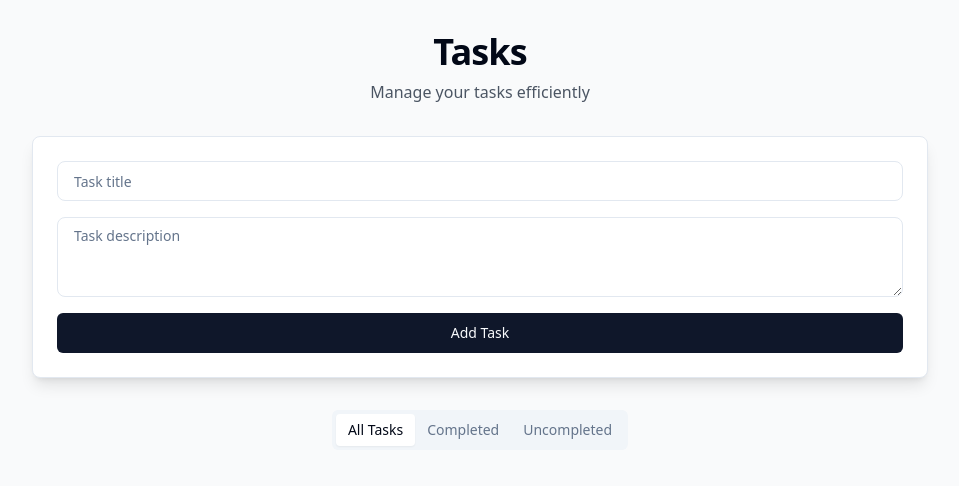
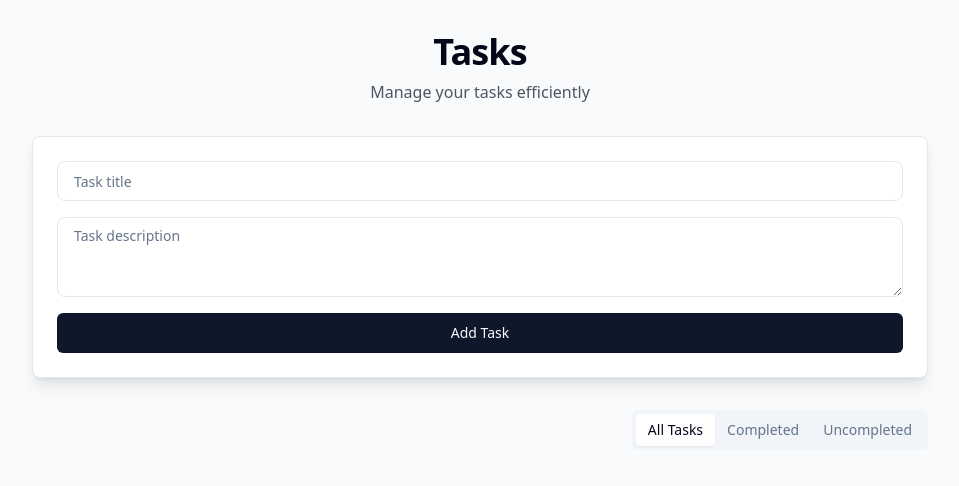
Before and after one commit to ruzellll/checkit-off-list, a React (Vite) app: page / in a window 1280 px wide. Shown: the top 486 px of the page, without its empty margins (160-1119 px from the left). Built offline with nearby package versions, Linux system fonts and the light colour scheme.

Commit message:
Remove Animation and Adjust Filter Position
Removed the animation effect when toggling the task filter and repositioned the filter to the right side of the UI for improved usability.
[skip gpt_engineer]

```diff
--- a/src/pages/Index.tsx
+++ b/src/pages/Index.tsx
@@ -60,9 +60,9 @@ const Index = () => {
         <div className="p-6 mb-8 bg-white border rounded-lg shadow-lg">
           <TaskForm onSubmit={handleAddTask} />
         </div>
-        <div className="flex justify-center mb-6">
+        <div className="flex justify-end mb-6">
           <Tabs defaultValue="all" onValueChange={(value) => setFilter(value as typeof filter)}>
-            <TabsList>
+            <TabsList className="[&>*]:data-[state=active]:shadow-none [&>*]:data-[state=active]:transition-none">
               <TabsTrigger value="all">All Tasks</TabsTrigger>
               <TabsTrigger value="completed">Completed</TabsTrigger>
               <TabsTrigger value="uncompleted">Uncompleted</TabsTrigger>
```
